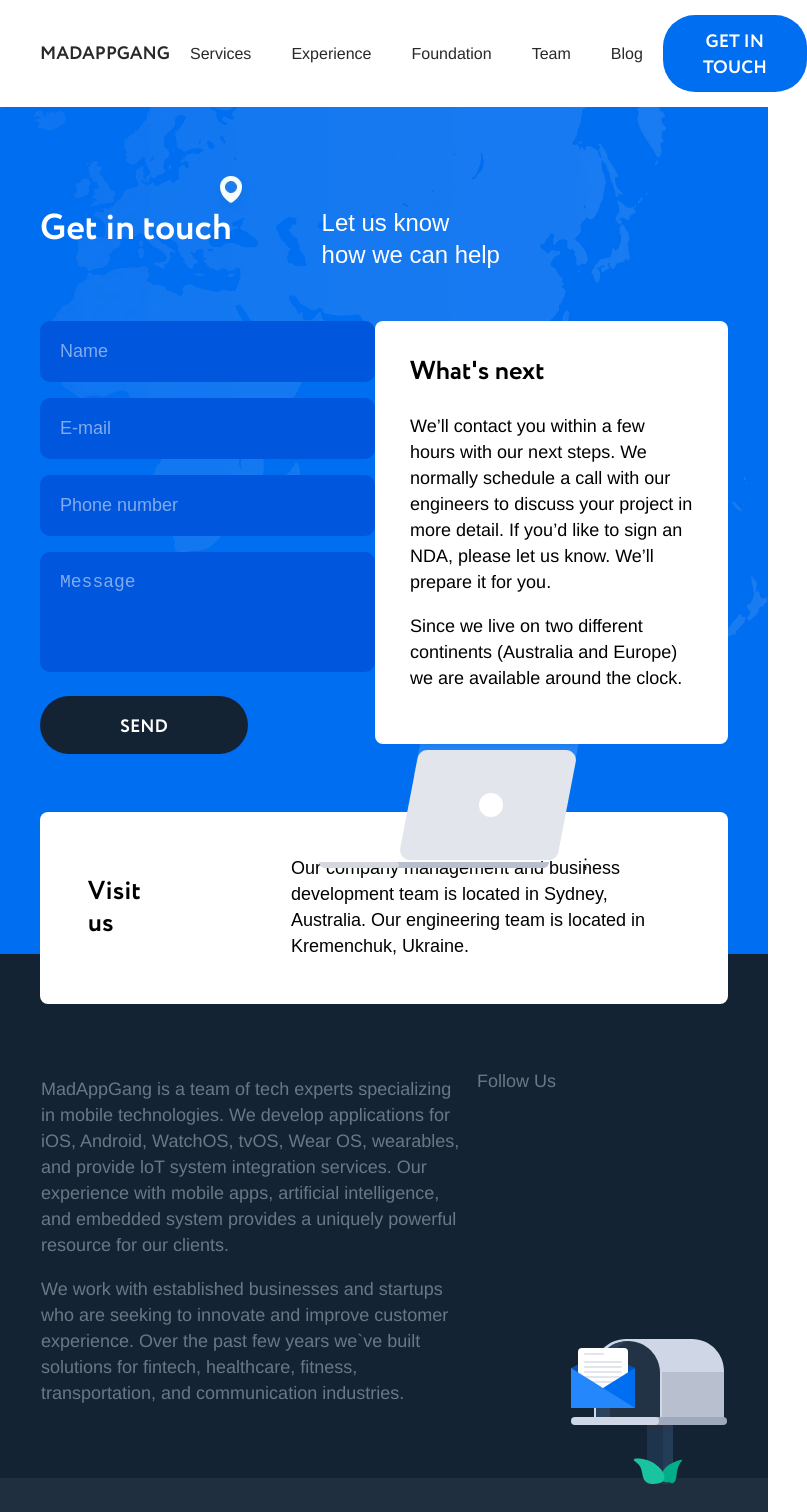
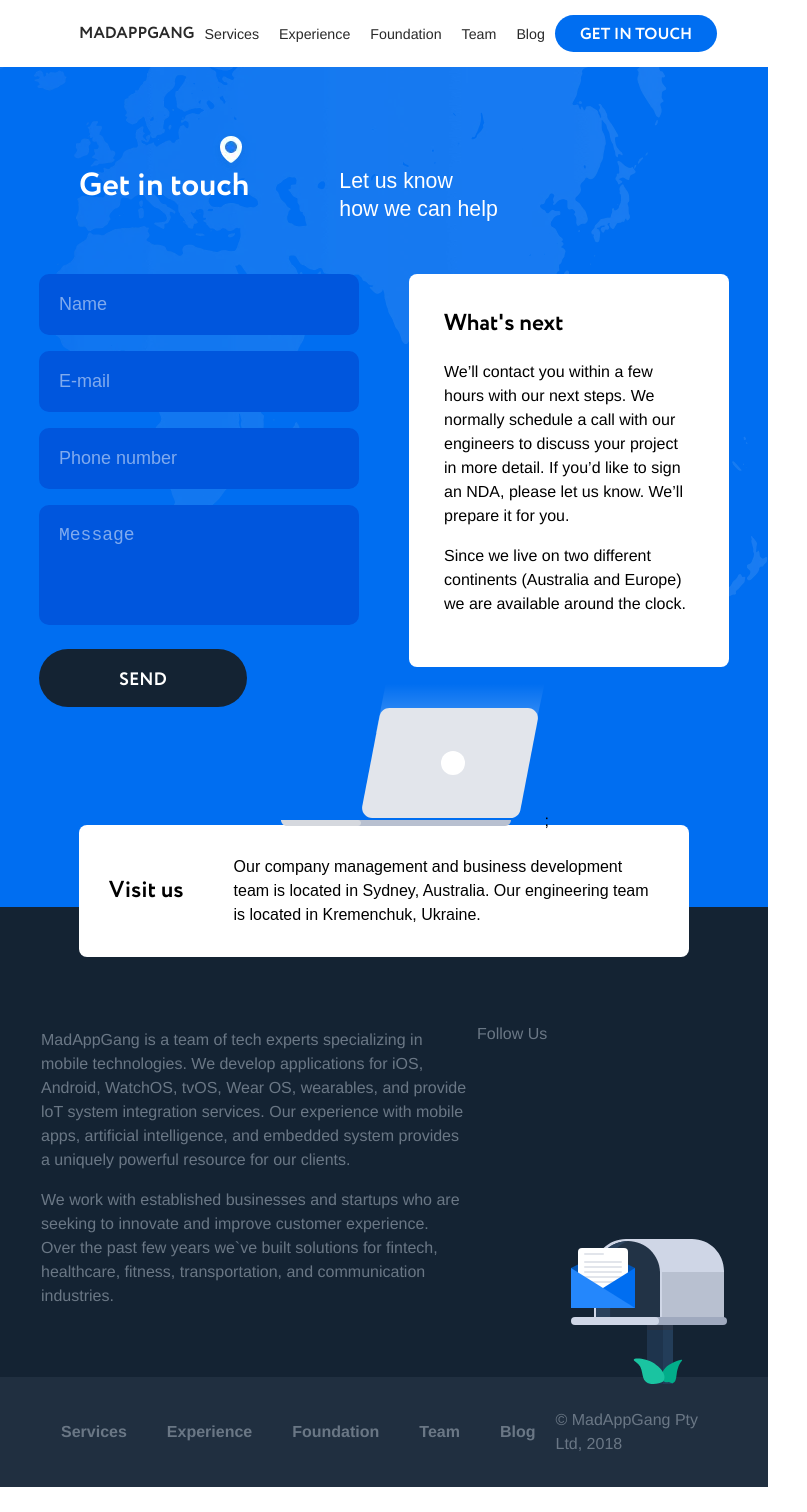
Before and after one commit to OlehZelinskyi/mag-ui, a React app: page / in a window 768 px wide. Shown: the top 1512 px of the page, 807 px wide, since content can reach past the window. After the commit the page ends 1487 px from the top, so only its background shows below. Built offline with nearby package versions, Linux system fonts and the light colour scheme; some icons are missing.

Commit message:
fixing media queries

```diff
--- a/src/common.scss
+++ b/src/common.scss
@@ -7,6 +7,7 @@ $dark-text-color: #6a7785;
 $dark-link-bg-color: #2a394b;
 $primary-form-bg-color: #0056dd;
 $semi-transparent-white: #ffffff80;
+$light-white: #f3f6fa;
 $general-padding: 24px 6.25%;
 
 .flex-center-between {
--- a/src/index.html
+++ b/src/index.html
@@ -2,6 +2,7 @@
 <html lang="en">
   <head>
     <meta charset="utf-8" />
+    <meta name="viewport" content="width=device-width, initial-scale=1" />
     <title>MadAppGang GetInTouch</title>
   </head>
   <body>
--- a/src/modules/intouch/styles/layout.scss
+++ b/src/modules/intouch/styles/layout.scss
@@ -63,6 +63,7 @@
       display: flex;
       align-items: flex-start;
       margin-bottom: 50px;
+      flex-wrap: wrap;
       h1 {
         margin-right: 90px;
         margin-bottom: 0;
--- a/src/modules/intouch/styles/media.scss
+++ b/src/modules/intouch/styles/media.scss
@@ -36,6 +36,11 @@
     }
   }
   .intouch-view {
+    .intouch-header,
+    .contact-form-wrapper {
+      max-width: 100%;
+    }
+
     .intouch-header {
       padding-left: 6.25%;
       padding-right: 6.25%;
@@ -76,6 +81,7 @@
           div {
             font-size: 1.125em;
             line-height: 1.444em;
+            padding: 0px 20px;
           }
         }
 
@@ -91,7 +97,7 @@
           max-width: 100%;
           margin-top: -1px;
           position: static;
-          background-color: #f3f6fa;
+          background-color: $light-white;
           border-radius: 0;
 
           .laptop-svg {
@@ -100,8 +106,10 @@
 
           .visit-us {
             flex-wrap: wrap;
-            background-color: #f3f6fa;
+            background-color: $light-white;
             padding: 24px 20px;
+            max-width: 100%;
+            position: static;
 
             h3 {
               margin-bottom: 15px;
@@ -159,7 +167,7 @@
   }
 }
 
-@media screen and (min-width: 768px) {
+@media screen and (min-width: 768px) and (max-width: 1163px) {
   .hamburger-menu {
     display: none;
   }
@@ -172,8 +180,7 @@
     }
     .contact-form-section {
       .contact-form-wrapper {
-        .headers-wrapper,
-        .form-section-content {
+        .headers-wrapper {
           padding-left: 40px;
           padding-right: 40px;
         }
@@ -184,6 +191,8 @@
 
         .visit-us-wrapper .visit-us {
           margin: 0px 40px;
+          bottom: -30px;
+          padding: 30px;
         }
       }
     }
@@ -210,10 +219,6 @@
           padding-right: 0px;
         }
 
-        .contact-form-info {
-          margin-right: 0px;
-        }
-
         .visit-us-wrapper .visit-us {
           margin: 0px;
         }
@@ -225,3 +230,89 @@
     }
   }
 }
+@media screen and (min-width: 768px) and (max-width: 1023px) {
+  body {
+    .intouch-view {
+      .intouch-header,
+      .contact-form-wrapper,
+      .visit-us-wrapper {
+        max-width: 690px;
+        margin: auto;
+      }
+
+      .contact-form-section {
+        .contact-form-wrapper {
+          .form-section-content {
+            .form-wrapper,
+            .contact-form-info {
+              width: 320px;
+            }
+          }
+        }
+      }
+    }
+  }
+
+  @media screen and (max-width: 1023px) {
+    body {
+      line-height: 1.5em;
+      font-size: 16px;
+      .intouch-view {
+        .intouch-header {
+          .header-wrapper {
+            .navigation {
+              nav {
+                ul {
+                  li {
+                    padding: 0 10px;
+                  }
+                }
+              }
+            }
+
+            .header-button-wrapper {
+              .header-button {
+                padding: 8px 25px 6px;
+                white-space: nowrap;
+                font-size: 16px;
+              }
+            }
+          }
+        }
+
+        .contact-form-wrapper {
+          .visit-us-wrapper {
+            .visit-us {
+              h3 {
+                margin-right: 50px;
+                white-space: nowrap;
+              }
+            }
+
+            .laptop-svg {
+              bottom: 124px;
+            }
+          }
+        }
+      }
+    }
+  }
+}
+
+@media screen and (min-width: 1024px) and (max-width: 1163px) {
+  .intouch-view {
+    .contact-form-section {
+      .contact-form-wrapper {
+        .form-section-content {
+          padding-left: 40px;
+          padding-right: 40px;
+        }
+      }
+      .visit-us-wrapper {
+        .laptop-svg {
+          bottom: 102px;
+        }
+      }
+    }
+  }
+}
--- a/webpack.config.js
+++ b/webpack.config.js
@@ -8,6 +8,10 @@ module.exports = {
   target: "web",
   resolve: {
     extensions: [".ts", ".tsx", ".js"],
+  },
+  devServer: {
+    compress: false,
+    port: 8080,
   },
   module: {
     rules: [
```
